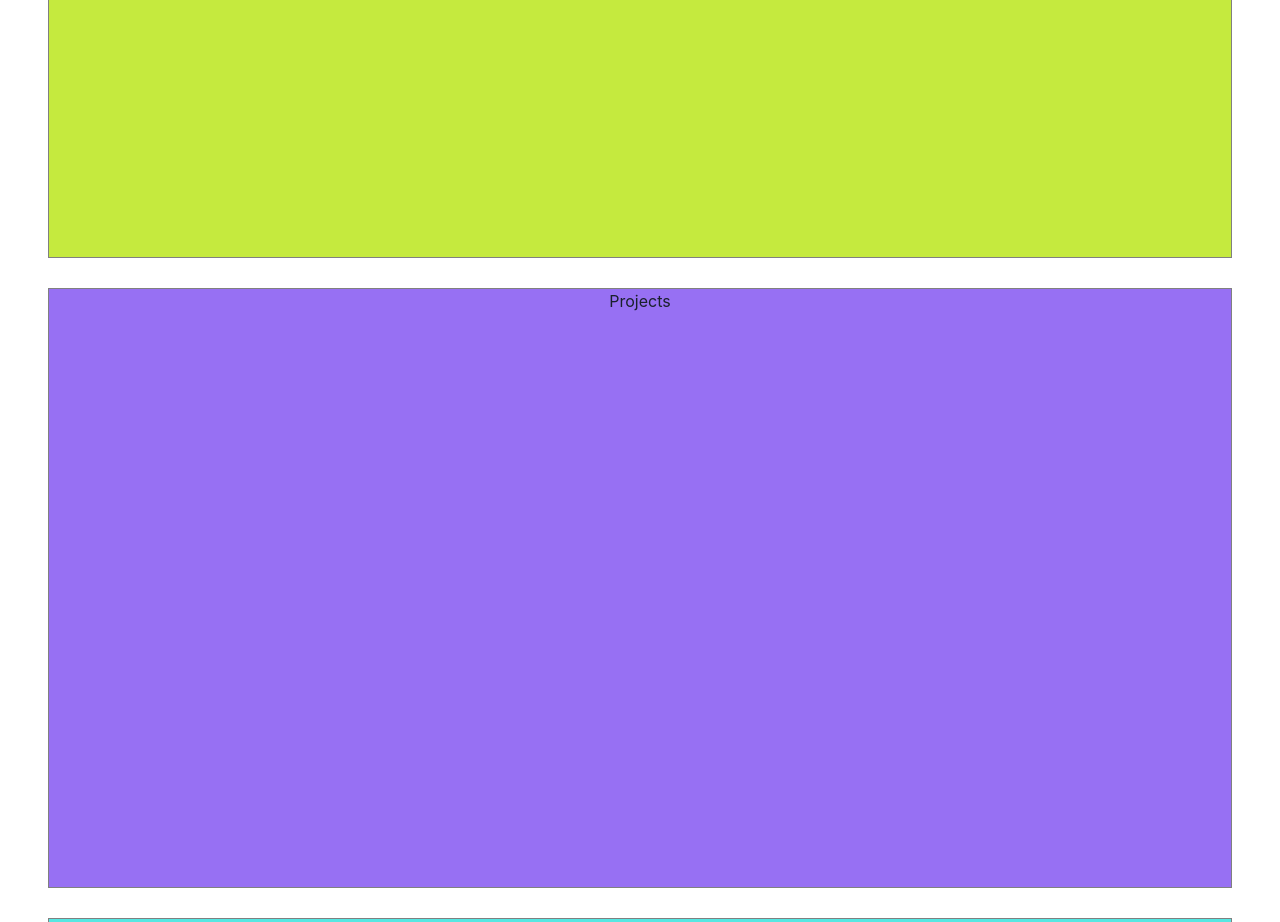
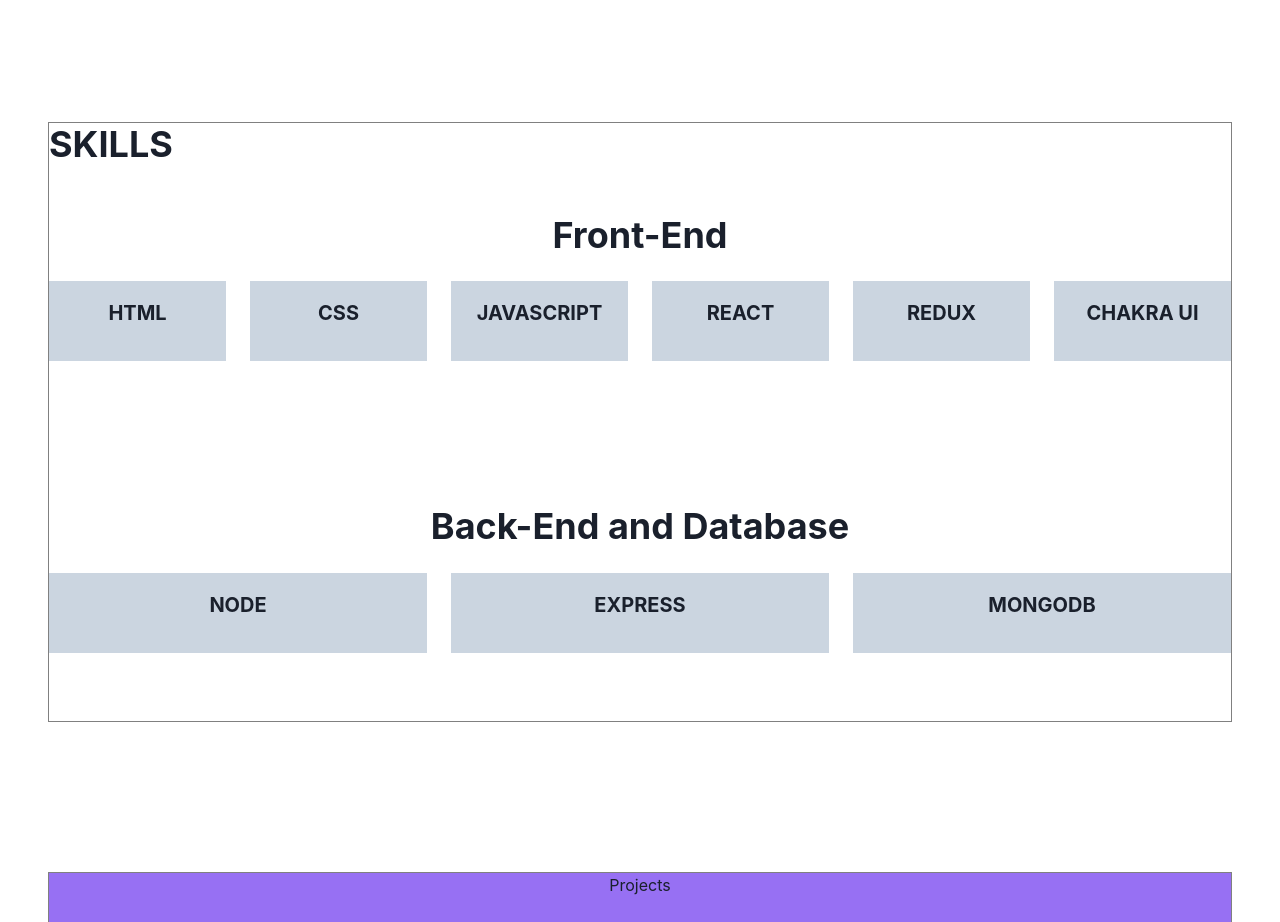
Before and after one commit to Ankit-yadav09/Ankit-yadav09.github.io, a React (Create React App) app in the folder portfolio/: page / in a window 1280 px wide. Shown: the part 1680-2602 px from the top of the page. Built offline with nearby package versions, Linux system fonts and the light colour scheme.

Commit message:
skills  added

```diff
--- a/portfolio/src/components/Middle.jsx
+++ b/portfolio/src/components/Middle.jsx
@@ -1,5 +1,5 @@
 import React, { useRef } from 'react'
-import { Box, Button, Container, extendTheme, Image, Link, Spacer, Text } from '@chakra-ui/react'
+import { Box, Button, Container, extendTheme, Grid, GridItem, Heading, Image, Link, Spacer, Text } from '@chakra-ui/react'
 import styles from "../styles/middle.module.css"
 import Navbar from './Navbar'
 import ShowScrollTop from './ShowScrollTop'
@@ -128,9 +128,48 @@
           </Box>
         </Box>
         </Box>
+        <br />
 
         <Box ref={skills} className={styles.skills}>
+          <Heading size="xl" textAlign="start">SKILLS</Heading>
+          <br />
+          <br />
+          <Heading >Front-End</Heading>
+          <br />
+          <Grid templateColumns='repeat(6, 1fr)' gap={6} className={styles.skillsGrid}>
+            <GridItem w='100%' h='20' bg='gray.300' >
+             <Heading size="md" margin="20px" >HTML</Heading> </GridItem>
+            <GridItem w='100%' h='20' bg='gray.300' >
+             <Heading size="md" margin="20px" >CSS</Heading> </GridItem>
+            <GridItem w='100%' h='20' bg='gray.300' >
+             <Heading size="md" margin="20px" >JAVASCRIPT</Heading> </GridItem>
+            <GridItem w='100%' h='20' bg='gray.300' >
+             <Heading size="md" margin="20px" >REACT</Heading> </GridItem>
+            <GridItem w='100%' h='20' bg='gray.300' >
+             <Heading size="md" margin="20px" >REDUX</Heading> </GridItem>
+            <GridItem w='100%' h='20' bg='gray.300' >
+             <Heading size="md" margin="20px" >CHAKRA UI</Heading> </GridItem>
 
+          </Grid>
+          <br />
+          <br />
+          <br />
+          <br />
+          <br />
+          <br />
+
+
+          <Heading>Back-End and Database</Heading>
+          <br />
+          <Grid templateColumns='repeat(3, 1fr)' gap={6} className={styles.skillsGrid}>
+          <GridItem w='100%' h='20' bg='gray.300' >
+             <Heading size="md" margin="20px" >NODE</Heading> </GridItem>
+            <GridItem w='100%' h='20' bg='gray.300' >
+             <Heading size="md" margin="20px" >EXPRESS</Heading> </GridItem>
+            <GridItem w='100%' h='20' bg='gray.300' >
+             <Heading size="md" margin="20px" >MONGODB</Heading> </GridItem>
+
+          </Grid>
         </Box>
 
         <Box ref={projects} className={styles.projects}>
--- a/portfolio/src/styles/middle.module.css
+++ b/portfolio/src/styles/middle.module.css
@@ -4,12 +4,16 @@
     /* border: 1px solid grey; */
     /* background-color: rgb(133, 233, 133); */
     text-align: center;
+    margin-top: 150px;
+    margin-bottom: 200px;
 }
 .skills{
     height: 600px;
     margin-top: 30px;
     border: 1px solid grey;
-    background-color: rgb(197, 234, 62);
+    margin-top: 150px;
+    margin-bottom: 150px;
+    /* background-color: rgb(197, 234, 62); */
     text-align: center;
 }
 .projects{
```
